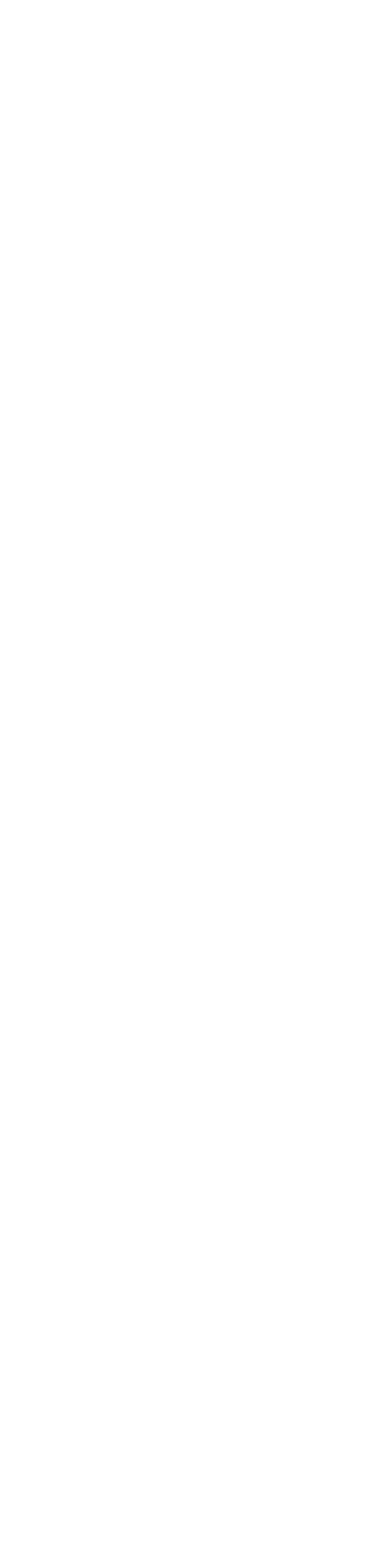
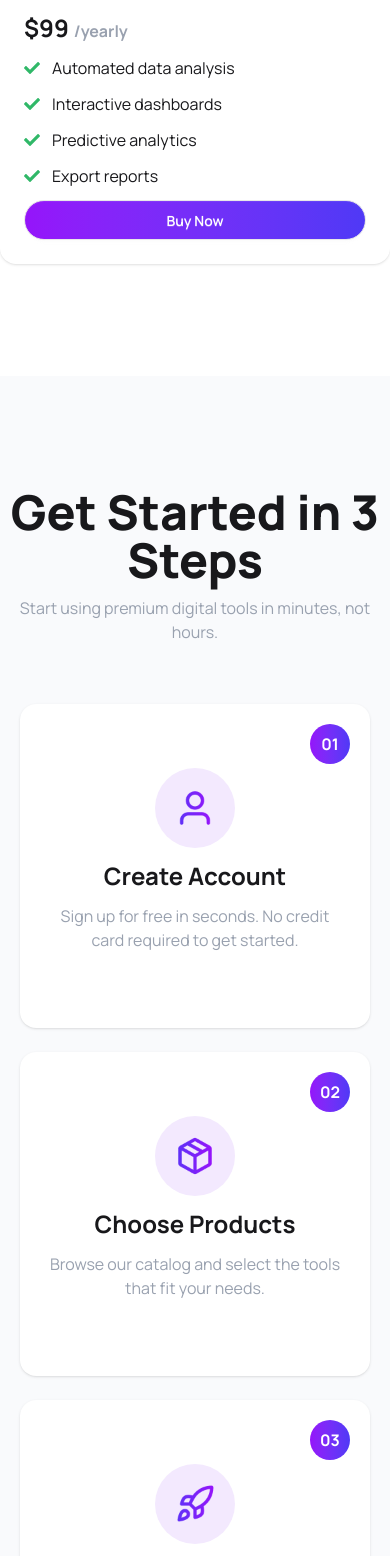
Before and after one commit to nasrullah-nobin/DigiTools-Platform, a React (Vite) app: page / in a window 390 px wide. Shown: the part 5205-6761 px from the top of the page. Before the commit the page ends 1343 px from the top, so only its background shows below. Built offline with nearby package versions, Linux system fonts and the light colour scheme.

Commit message:
make get start section responsive

```diff
--- a/src/App.jsx
+++ b/src/App.jsx
@@ -22,9 +22,9 @@ function App() {
       </header>
       <main>
         <OurImpact></OurImpact>
-        {/* <Products cart={cart} setCart={setCart} aiToolsPromise={aiToolsPromise}></Products>
+        <Products cart={cart} setCart={setCart} aiToolsPromise={aiToolsPromise}></Products>
         <GetStarts></GetStarts>
-        <PricingTools></PricingTools>
+        {/* <PricingTools></PricingTools>
         <Workflow></Workflow> */}
       </main>
       <footer>
--- a/src/Components/Carts/Carts.jsx
+++ b/src/Components/Carts/Carts.jsx
@@ -14,7 +14,7 @@ const Carts = ({ cart, setCart}) => {
     setCart(filterItem)
   }
   return (
-    <div className="w-7xl mx-auto space-y-3 bg-white rounded-2xl p-5 shadow mt-10">
+    <div className="max-w-7xl mx-auto space-y-3 bg-white rounded-2xl p-5 shadow mt-10">
       <h2 className="text-2xl font-bold">Your Cart</h2>
       {cart.length === 0 ? (
         <div className="text-center space-y-5">
--- a/src/Components/GetStarts/GetStarts.jsx
+++ b/src/Components/GetStarts/GetStarts.jsx
@@ -6,12 +6,12 @@ import startCreating from '../../assets/rocket.png'
 const GetStarts = () => {
   return (
     <section className="bg-[#F9FAFC] my-28 py-28">
-      <div className="text-center w-7xl mx-auto space-y-3">
+      <div className="text-center max-w-7xl mx-auto space-y-3">
         <h1 className="text-5xl font-extrabold">Get Started in 3 Steps</h1>
         <p className="text-base text-gray-400">
           Start using premium digital tools in minutes, not hours.
         </p>
-        <div className="flex justify-center items-center gap-6 mt-10">
+        <div className="flex justify-center flex-wrap items-center gap-6 mt-10 p-5">
           <div className="relative shadow rounded-2xl px-6 py-16 space-y-3 bg-white">
             <div className="bg-[#F3E9FE] rounded-full p-5 w-20 mx-auto">
               <img src={userImg} alt="" />
--- a/src/Components/Products/Products.jsx
+++ b/src/Components/Products/Products.jsx
@@ -33,7 +33,7 @@ const Products = ({ aiToolsPromise,cart, setCart}) => {
       </div>
 
       {active === "product" && (
-        <div className="w-7xl mx-auto grid grid-cols-3 gap-7 mt-11">
+        <div className="max-w-7xl mx-auto grid grid-cols-1 md:grid-cols-3 gap-7 mt-11">
           {aiTools.map((product) => (
             <ProductsCart
               cart={cart}
```
